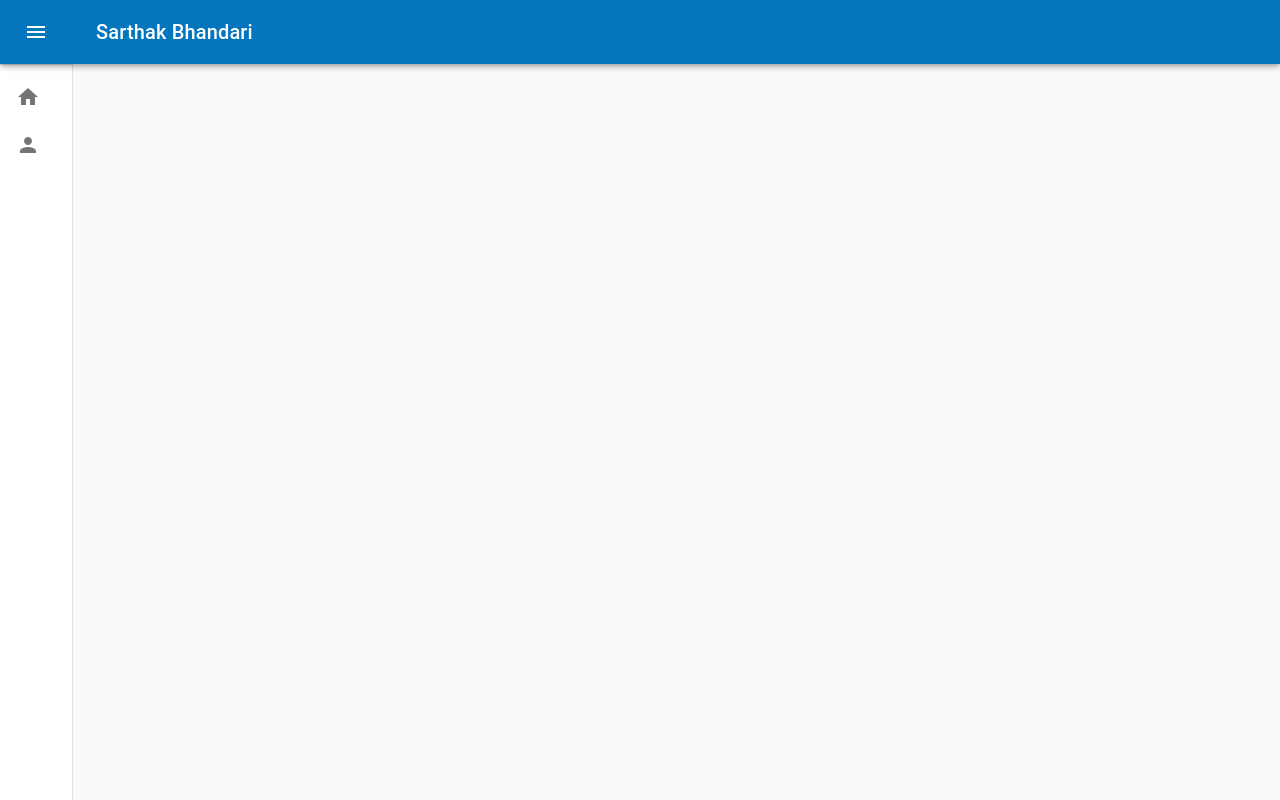
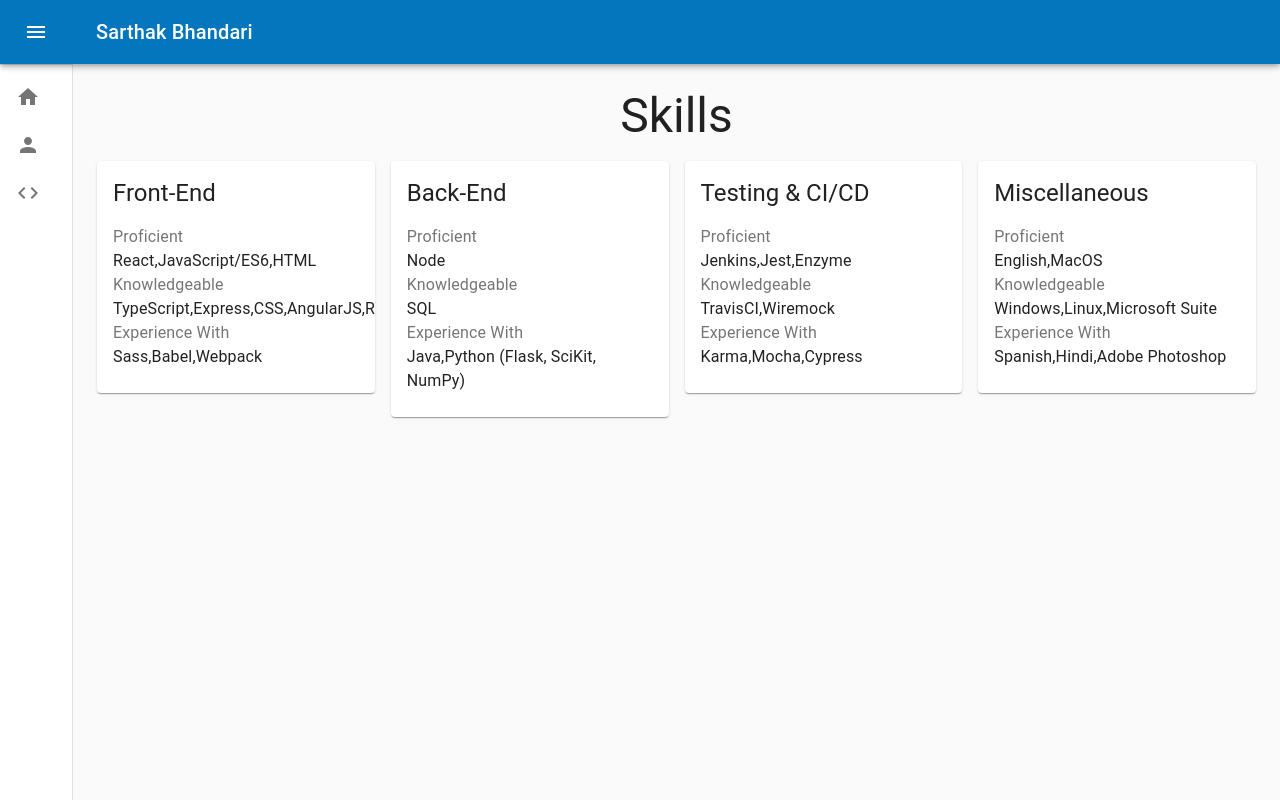
Before and after one commit to sartechb/sartechb.github.io, a React (Create React App) app: page /skills in a window 1280 px wide. Built offline with nearby package versions, Linux system fonts and the light colour scheme.

Commit message:
feat(skills): add component

```diff
--- a/src/App.tsx
+++ b/src/App.tsx
@@ -14,6 +14,7 @@ import './App.css';
 import MainAppBar from './components/AppBar';
 import About from './pages/About';
 import Home from './pages/Home';
+import { Skills } from './pages/Skills';
 
 const useStyles = makeStyles((theme: Theme) =>
     createStyles({
@@ -67,6 +68,7 @@ const App: React.FC = () => {
                             <Switch>
                                 <Route exact path="/" component={Home} />
                                 <Route path="/about" component={About} />
+                                <Route path="/skills" component={Skills} />
                             </Switch>
                         </main>
                     </div>
--- a/src/components/AppBar.tsx
+++ b/src/components/AppBar.tsx
@@ -17,14 +17,25 @@ import {
     Theme,
     useTheme,
 } from '@material-ui/core/styles';
-import ChevronLeftIcon from '@material-ui/icons/ChevronLeft';
-import ChevronRightIcon from '@material-ui/icons/ChevronRight';
-import HomeIcon from '@material-ui/icons/Home';
-import MenuIcon from '@material-ui/icons/Menu';
-import PersonIcon from '@material-ui/icons/Person';
+import { SvgIconProps } from '@material-ui/core/SvgIcon';
+import {
+    ChevronLeft,
+    ChevronRight,
+    Code,
+    Home,
+    Menu,
+    Person,
+} from '@material-ui/icons';
 import clsx from 'clsx';
-import React from 'react';
+import React, { ComponentType } from 'react';
 import { Link } from 'react-router-dom';
+
+interface MenuItem {
+    Icon: ComponentType<SvgIconProps>;
+    displayText: string;
+    key: string;
+    link: string;
+}
 
 const drawerWidth = 240;
 const useStyles = makeStyles((theme: Theme) =>
@@ -83,6 +94,27 @@ const useStyles = makeStyles((theme: Theme) =>
     })
 );
 
+const menuItems: MenuItem[] = [
+    {
+        Icon: Home,
+        displayText: 'Home',
+        key: 'home',
+        link: '/',
+    },
+    {
+        Icon: Person,
+        displayText: 'About',
+        key: 'about',
+        link: '/about',
+    },
+    {
+        Icon: Code,
+        displayText: 'Skills',
+        key: 'skills',
+        link: '/skills',
+    },
+];
+
 const MainAppBar: React.FC = () => {
     const classes = useStyles();
     const theme = useTheme();
@@ -115,7 +147,7 @@ const MainAppBar: React.FC = () => {
                             [classes.hide]: open,
                         })}
                     >
-                        <MenuIcon />
+                        <Menu />
                     </IconButton>
                     <Typography variant="h6" noWrap>
                         Sarthak Bhandari
@@ -139,26 +171,27 @@ const MainAppBar: React.FC = () => {
                 <div className={classes.toolbar}>
                     <IconButton onClick={handleDrawerClose}>
                         {theme.direction === 'rtl' ? (
-                            <ChevronRightIcon />
+                            <ChevronRight />
                         ) : (
-                            <ChevronLeftIcon />
+                            <ChevronLeft />
                         )}
                     </IconButton>
                 </div>
                 <Divider />
                 <List>
-                    <ListItem button key="home" component={Link} to="/">
-                        <ListItemIcon>
-                            <HomeIcon />
-                        </ListItemIcon>
-                        <ListItemText primary="Home" />
-                    </ListItem>
-                    <ListItem button key="about" component={Link} to="/about">
-                        <ListItemIcon>
-                            <PersonIcon />
-                        </ListItemIcon>
-                        <ListItemText primary="About" />
-                    </ListItem>
+                    {menuItems.map(menuItem => (
+                        <ListItem
+                            button
+                            key={menuItem.key}
+                            component={Link}
+                            to={menuItem.link}
+                        >
+                            <ListItemIcon>
+                                <menuItem.Icon />
+                            </ListItemIcon>
+                            <ListItemText primary={menuItem.displayText} />
+                        </ListItem>
+                    ))}
                 </List>
             </Drawer>
         </React.Fragment>
--- /dev/null
+++ b/src/pages/Skills.tsx
@@ -0,0 +1,106 @@
+import { Card, CardContent, Grid, Typography } from '@material-ui/core';
+import { createStyles, makeStyles, Theme } from '@material-ui/core/styles';
+
+import React from 'react';
+
+const useStyles = makeStyles((theme: Theme) =>
+    createStyles({
+        title: {
+            paddingBottom: '1rem',
+        },
+    })
+);
+
+interface Skill {
+    area: string;
+    proficient: string[];
+    knowledgeable: string[];
+    experienceWith: string[];
+}
+
+const skillList: Skill[] = [
+    {
+        area: 'Front-End',
+        proficient: ['React', 'JavaScript/ES6', 'HTML'],
+        knowledgeable: ['TypeScript', 'Express', 'CSS', 'AngularJS', 'Redux'],
+        experienceWith: ['Sass', 'Babel', 'Webpack'],
+    },
+    {
+        area: 'Back-End',
+        proficient: ['Node'],
+        knowledgeable: ['SQL'],
+        experienceWith: ['Java', 'Python (Flask, SciKit, NumPy)'],
+    },
+    {
+        area: 'Testing & CI/CD',
+        proficient: ['Jenkins', 'Jest', 'Enzyme'],
+        knowledgeable: ['TravisCI', 'Wiremock'],
+        experienceWith: ['Karma', 'Mocha', 'Cypress'],
+    },
+    {
+        area: 'Miscellaneous',
+        proficient: ['English', 'MacOS'],
+        knowledgeable: ['Windows', 'Linux', 'Microsoft Suite'],
+        experienceWith: ['Spanish', 'Hindi', 'Adobe Photoshop'],
+    },
+];
+
+export const Skills: React.FC = () => {
+    const classes = useStyles();
+    return (
+        <React.Fragment>
+            <Grid container>
+                <Grid item xs={12}>
+                    <Typography variant="h3" component="h1" gutterBottom>
+                        Skills
+                    </Typography>
+                </Grid>
+                <Grid container spacing={2}>
+                    {skillList.map(skill => (
+                        <Grid item xs={12} lg={3} key={skill.area}>
+                            <Card>
+                                <CardContent>
+                                    <Typography
+                                        variant="h5"
+                                        component="h2"
+                                        align="left"
+                                        className={classes.title}
+                                    >
+                                        {skill.area}
+                                    </Typography>
+                                    <Typography
+                                        color="textSecondary"
+                                        align="left"
+                                    >
+                                        Proficient
+                                    </Typography>
+                                    <Typography align="left">
+                                        {skill.proficient.toString()}
+                                    </Typography>
+                                    <Typography
+                                        color="textSecondary"
+                                        align="left"
+                                    >
+                                        Knowledgeable
+                                    </Typography>
+                                    <Typography align="left">
+                                        {skill.knowledgeable.toString()}
+                                    </Typography>
+                                    <Typography
+                                        color="textSecondary"
+                                        align="left"
+                                    >
+                                        Experience With
+                                    </Typography>
+                                    <Typography align="left">
+                                        {skill.experienceWith.toString()}
+                                    </Typography>
+                                </CardContent>
+                            </Card>
+                        </Grid>
+                    ))}
+                </Grid>
+            </Grid>
+        </React.Fragment>
+    );
+};
```
